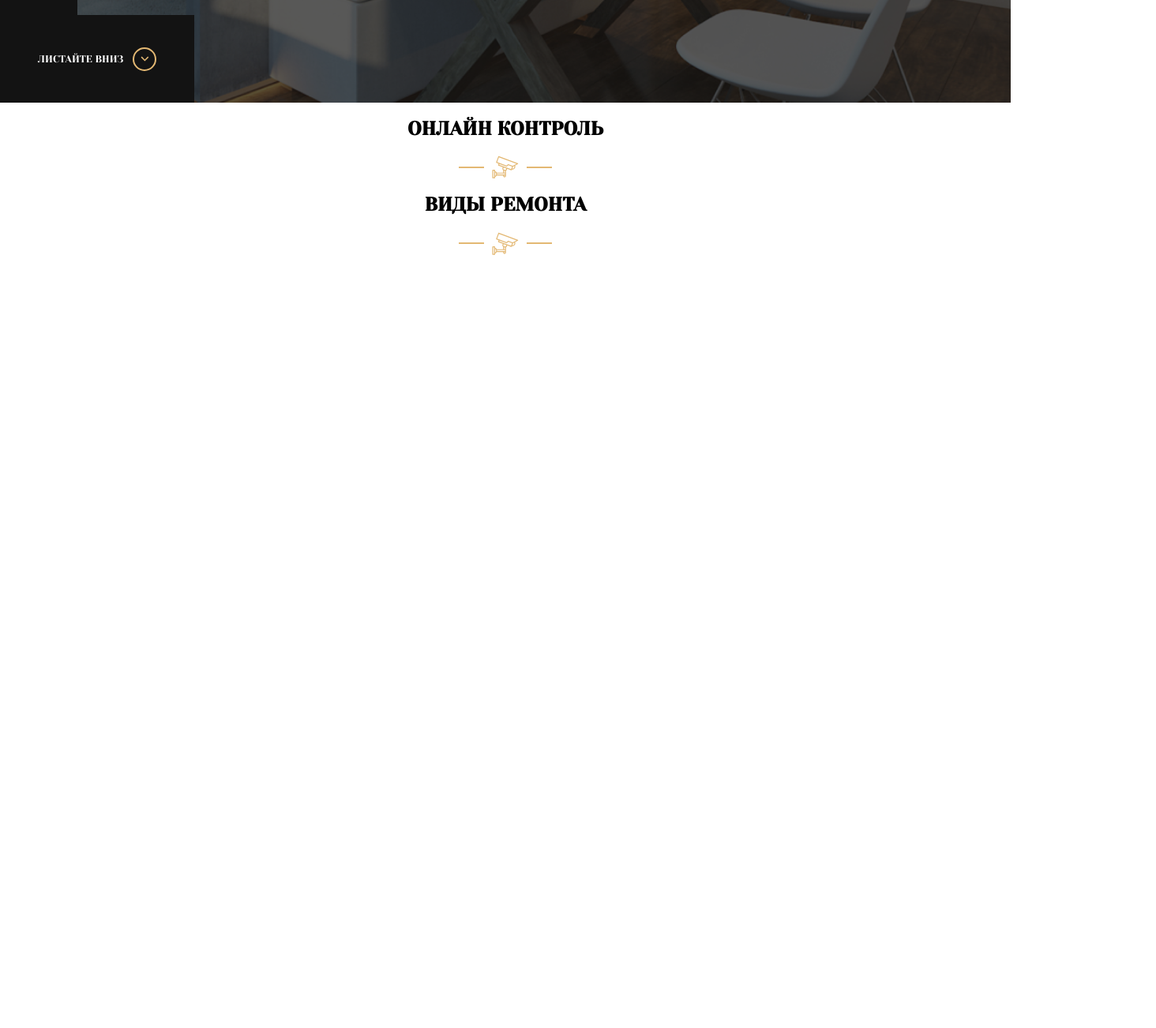
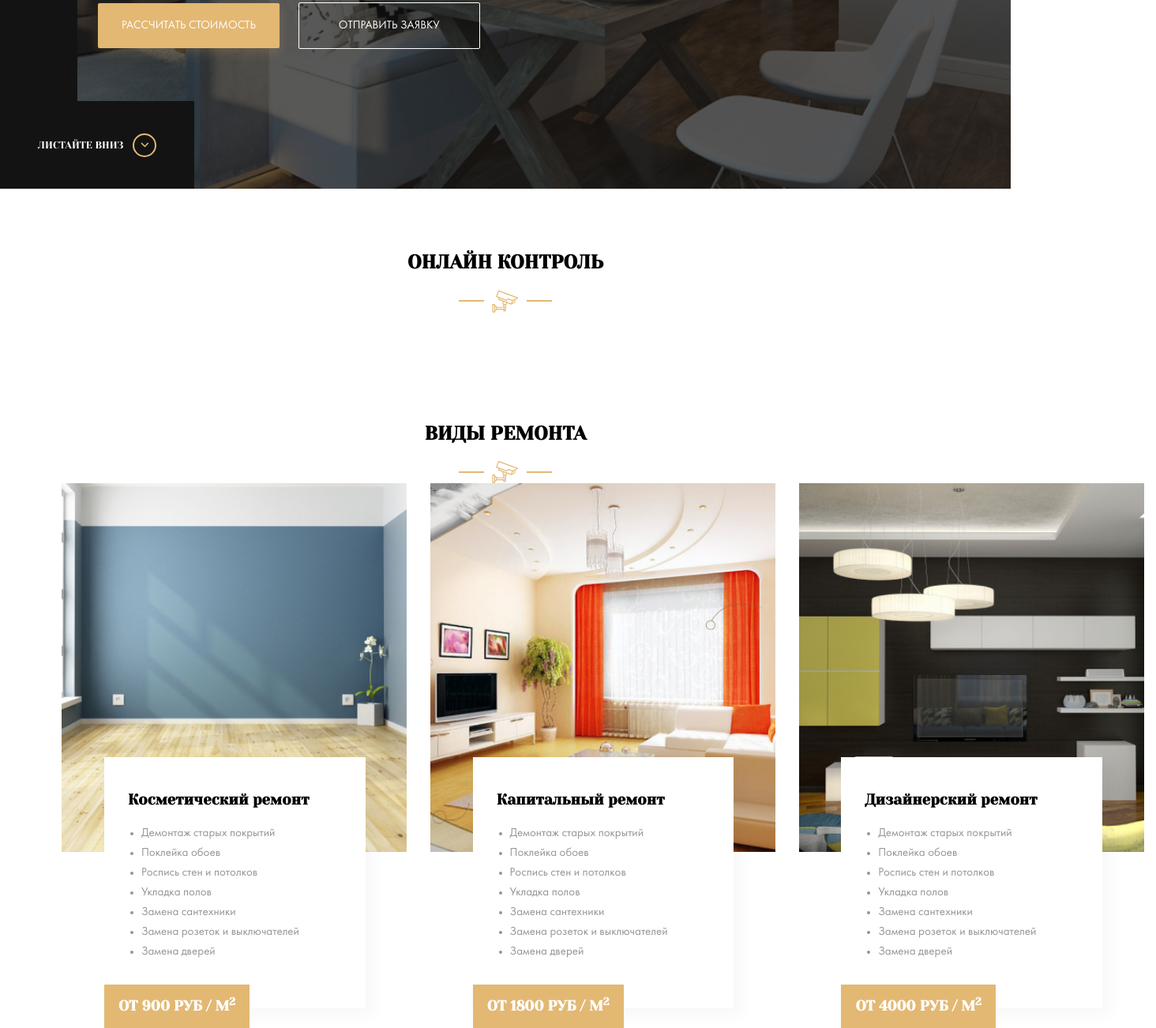
Before and after one commit to AlexGerman1337/trytogetbrain666, a website: page index.html in a window 1280 px wide. Shown: the part 670-1972 px from the top of the page at 79% size, 1464 px wide, since content can reach past the window. Before the commit the page ends 993 px from the top, so only its background shows below. Drawn offline with Linux system fonts and the light colour scheme; files whose address does not match are found by name.

Commit message:
feat: add width to header and container in grid

```diff
--- a/index.html
+++ b/index.html
@@ -54,7 +54,7 @@
   <!-- hero -->
   <section class="control section">
     <div class="container">
-      <div class="section-title">
+      <div class="section-title types__section-title">
         <h2 class="section-title__heading">Онлайн контроль</h2>
         <!-- /.section-title__heading -->
         <div class="section-title__image">
@@ -69,7 +69,7 @@
   <!-- /.control section -->
   <section class="section types">
     <div class="container">
-      <div class="section-title">
+      <div class="section-title types__section-title">
         <h2 class="section-title__heading">Виды ремонта</h2>
         <!-- /.section-title__heading -->
         <div class="section-title__image">
@@ -78,6 +78,96 @@
         <!-- /.section title__image -->
       </div>
       <!-- /.section-title -->
+      <div class="row">
+        <col>
+          <div class="card">
+            <img src="img/types/type-1.jpg" alt="Косметический ремонт" class="card__image">
+            <div class="card__text">
+              <h3 class="card__title">Косметический ремонт</h3>
+              <!-- /.card__title -->
+              <ul class="card__list">
+                <li class="card__item">Демонтаж старых покрытий</li>
+                <!-- /.card__item -->
+                <li class="card__item">Поклейка обоев</li>
+                <!-- /.card__item -->
+                <li class="card__item">Роспись стен и потолков</li>
+                <!-- /.card__item -->
+                <li class="card__item">Укладка полов</li>
+                <!-- /.card__item -->
+                <li class="card__item">Замена сантехники</li>
+                <!-- /.card__item -->
+                <li class="card__item">Замена розеток и выключателей</li>
+                <!-- /.card__item -->
+                <li class="card__item">Замена дверей </li>
+                <!-- /.card__item -->
+              </ul>
+              <!-- /.card_list -->
+              <strong class="card__pricetag">от 900 руб / м<sup>2</sup> </strong>
+              <!-- /.card__pricetag -->
+            </div>
+            <!-- /.card__text -->
+          </div>
+          <!-- /.card -->
+        <col>
+          <div class="card">
+            <img src="img/types/type-2.jpg" alt="Капитальный ремонт" class="card__image">
+            <div class="card__text">
+              <h3 class="card__title">Капитальный ремонт</h3>
+              <!-- /.card__title -->
+              <ul class="card__list">
+                <li class="card__item">Демонтаж старых покрытий</li>
+                <!-- /.card__item -->
+                <li class="card__item">Поклейка обоев</li>
+                <!-- /.card__item -->
+                <li class="card__item">Роспись стен и потолков</li>
+                <!-- /.card__item -->
+                <li class="card__item">Укладка полов</li>
+                <!-- /.card__item -->
+                <li class="card__item">Замена сантехники</li>
+                <!-- /.card__item -->
+                <li class="card__item">Замена розеток и выключателей</li>
+                <!-- /.card__item -->
+                <li class="card__item">Замена дверей </li>
+                <!-- /.card__item -->
+              </ul>
+              <!-- /.card_list -->
+              <strong class="card__pricetag">от 1800 руб / м<sup>2</sup> </strong>
+              <!-- /.card__pricetag -->
+            </div>
+            <!-- /.card__text -->
+          </div>
+          <!-- /.card -->
+        <col>
+          <div class="card">
+            <img src="img/types/type-3.jpg" alt="Дизайнерский ремонт" class="card__image">
+            <div class="card__text">
+              <h3 class="card__title">Дизайнерский ремонт</h3>
+              <!-- /.card__title -->
+              <ul class="card__list">
+                <li class="card__item">Демонтаж старых покрытий</li>
+                <!-- /.card__item -->
+                <li class="card__item">Поклейка обоев</li>
+                <!-- /.card__item -->
+                <li class="card__item">Роспись стен и потолков</li>
+                <!-- /.card__item -->
+                <li class="card__item">Укладка полов</li>
+                <!-- /.card__item -->
+                <li class="card__item">Замена сантехники</li>
+                <!-- /.card__item -->
+                <li class="card__item">Замена розеток и выключателей </li>
+                <!-- /.card__item -->
+                <li class="card__item">Замена дверей</li>
+                <!-- /.card__item -->
+              </ul>
+              <!-- /.card_list -->
+              <strong class="card__pricetag">от 4000 руб / м<sup>2</sup> </strong>
+              <!-- /.card__pricetag -->
+            </div>
+            <!-- /.card__text -->
+          </div>
+          <!-- /.card -->
+      </div>
+      <!-- /.row -->
     </div>
     <!-- /.container -->
   </section>
--- a/sass/_media.sass
+++ b/sass/_media.sass
@@ -37,6 +37,7 @@
     &__button
       display: block
       width: 100%
+      max-width: 100%
       min-width: 22.86rem
       margin-bottom: 1.85rem
 @media screen and ( max-height: 590px )
--- a/sass/_settings.sass
+++ b/sass/_settings.sass
@@ -6,7 +6,10 @@ html
 body
   font-family: 'Futura Book', sans-serif
   font-size: 16px
+img
+  max-width: 100%
 .section
+  padding: 60px 0
   &-title
     text-align: center
     text-transform: uppercase
--- a/sass/_variables.sass
+++ b/sass/_variables.sass
@@ -1,3 +1,4 @@
 $dark: #131313
 $primary: #e3b873
 $light: #fff
+$secondary: #959595
--- a/sass/templates/_header.sass
+++ b/sass/templates/_header.sass
@@ -1,5 +1,6 @@
 .header
-  position: fixed
+  width: 1438px
+  max-width: 100%
   left: 0
   top: 0
   width: 100%
--- a/sass/templates/_types.sass
+++ b/sass/templates/_types.sass
@@ -0,0 +1,50 @@
+.types
+  &__section-title
+    margin-bottom: 2.4rem
+    margin: 0 auto
+
+
+.row
+  width: 100rem
+  height: 43.42rem
+  display: flex
+  align-items: flex-start
+  justify-content: space-between
+
+  .col
+    flex-basis: 32%
+  .card
+    width: 31.3rem
+    height: 48.2rem
+    margin: 0 auto
+    &__text
+      position: relative
+      max-width: 23.6rem
+      margin: 0 auto
+      margin-top: -9rem
+      padding: 1.79rem 2.14rem
+      background-color: #fff
+      box-shadow: 10px 10px 20px rgba(0, 0, 0, 0.03)
+    &__title
+      font-family: 'Yeseva One', cursive
+      font-style: 1.29rem
+    &__list
+      padding: 0 0 0 1.2rem
+      margin: 0
+      font-size: 1.07rem
+      line-height: 1.79rem
+      color: $secondary
+      margin-bottom: 2.4rem
+    &__pricetag
+      position: absolute
+      left: 0
+      bottom: -1.79rem
+      font-size: 1.29rem
+      font-family: 'Yeseva One', cursive
+      text-transform: uppercase
+      background-color: $primary
+      color: $light
+      padding: 1.214rem 1.285rem
+    &__image
+      width: 437px
+      height: 467px
```
Also changed, not shown: css/style.css, img/types/type-1.jpg (added), img/types/type-2.jpg (added), img/types/type-3.jpg (added).
